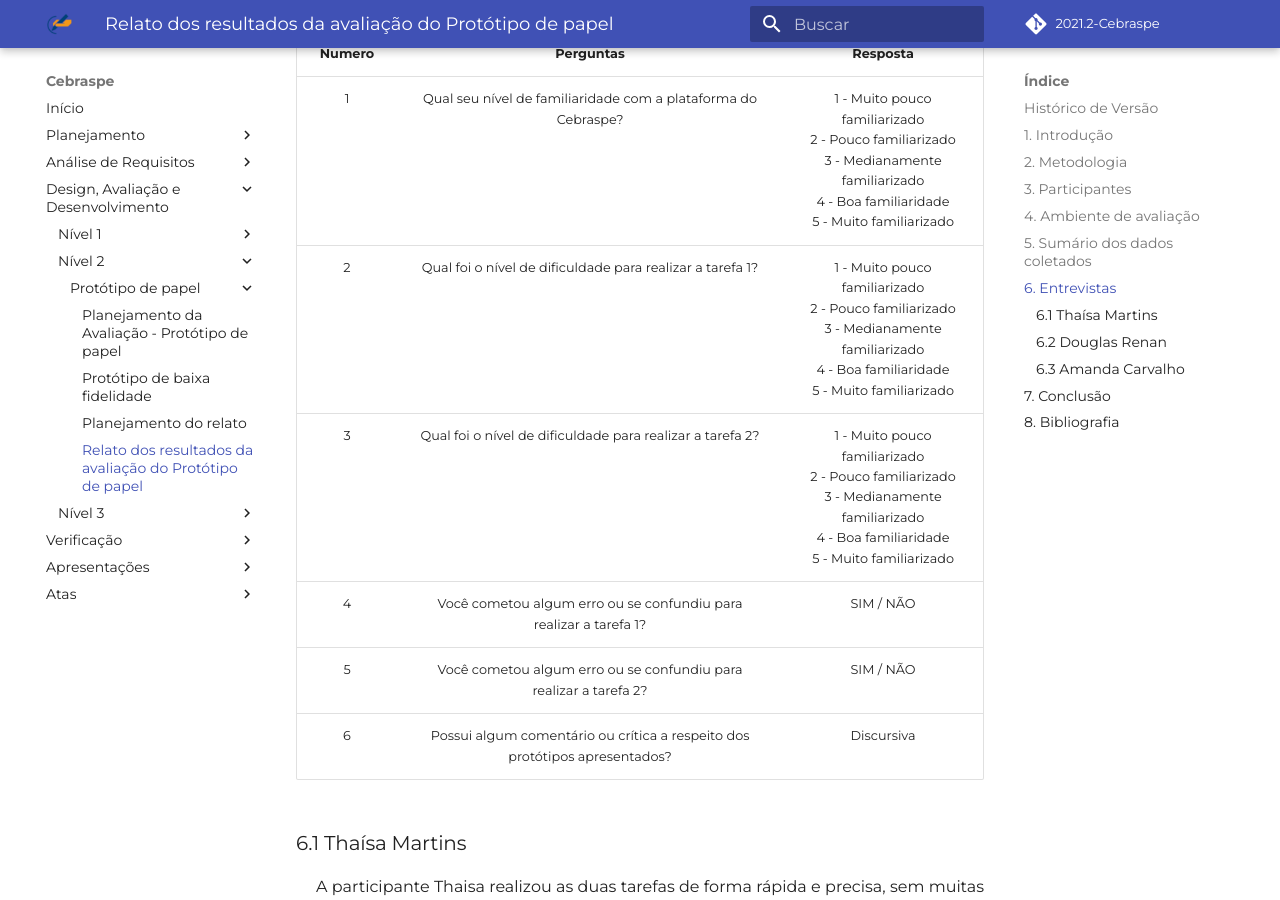
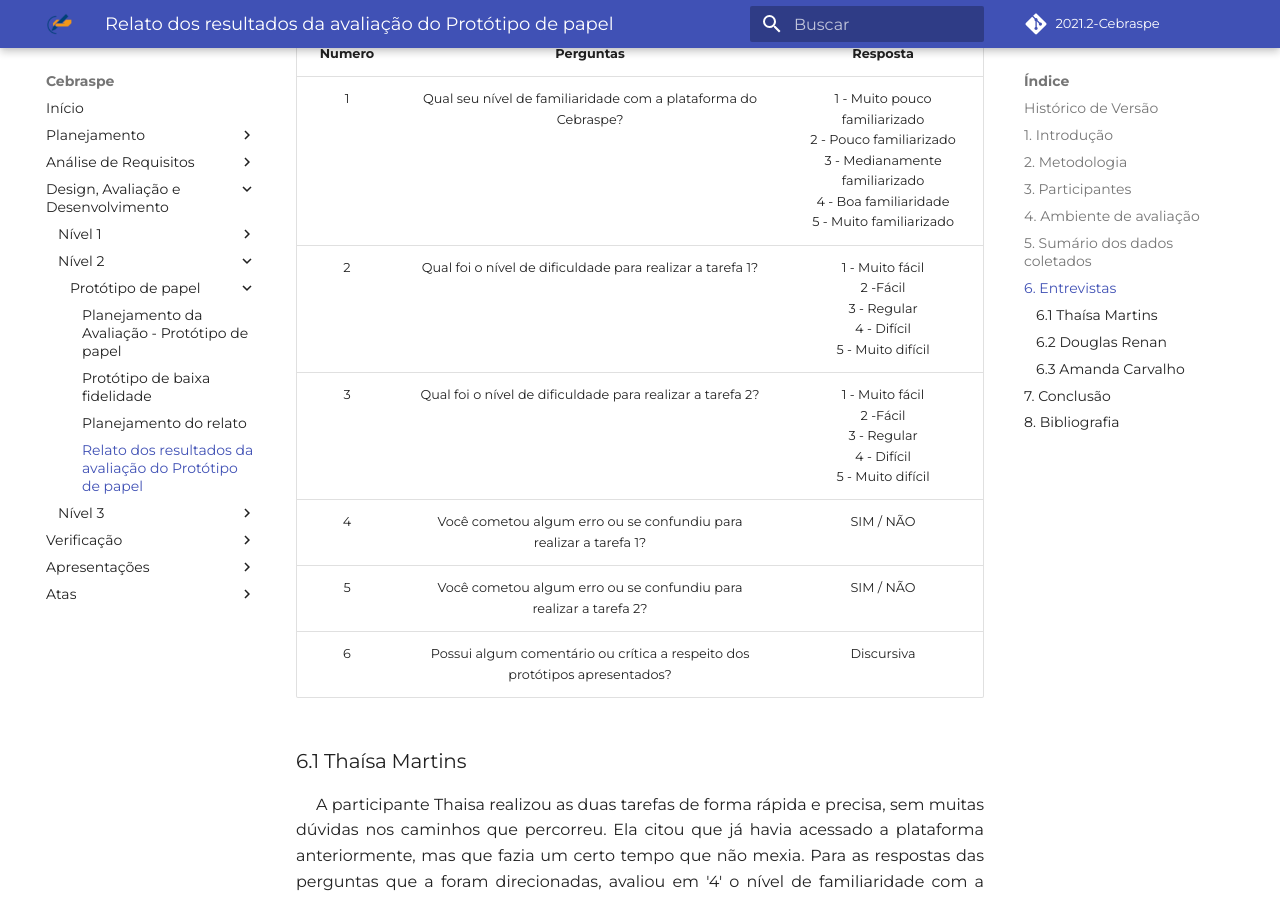
Before and after one commit to Interacao-Humano-Computador/2021.2-Cebraspe, an MkDocs documentation site: the page built from docs/Avaliação_desenvolvimento/Nivel2/relato_resultados.md, in a window 1280 px wide and 900 px high, scrolled down 2328 px. Built offline with MkDocs 1.6.1 and Material for MkDocs 9.7.7, drawn with Linux system fonts in a browser that asks for light colours; some web fonts are replaced; comment, search, counter and statistics services are not loaded.

Commit message:
#36 - att do documento

```diff
--- a/docs/Avaliação_desenvolvimento/Nivel2/relato_resultados.md
+++ b/docs/Avaliação_desenvolvimento/Nivel2/relato_resultados.md
@@ -57,8 +57,8 @@
 | Numero |                                 Perguntas                                  |                                                                     Resposta                                                                     |
 | :----: | :------------------------------------------------------------------------: | :----------------------------------------------------------------------------------------------------------------------------------------------: |
 |   1    |       Qual seu nível de familiaridade com a plataforma do Cebraspe?        | 1 - Muito pouco familiarizado <br>2 - Pouco familiarizado <br>3 - Medianamente familiarizado<br>4 - Boa familiaridade<br>5 - Muito familiarizado |
-|   2    |         Qual foi o nível de dificuldade para realizar a tarefa 1?          | 1 - Muito pouco familiarizado <br>2 - Pouco familiarizado <br>3 - Medianamente familiarizado<br>4 - Boa familiaridade<br>5 - Muito familiarizado |
-|   3    |         Qual foi o nível de dificuldade para realizar a tarefa 2?          | 1 - Muito pouco familiarizado <br>2 - Pouco familiarizado <br>3 - Medianamente familiarizado<br>4 - Boa familiaridade<br>5 - Muito familiarizado |
+|   2    |         Qual foi o nível de dificuldade para realizar a tarefa 1?          |                                1 - Muito fácil <br>2 -Fácil <br>3 - Regular <br>4 - Difícil<br>5 - Muito difícil                                 |
+|   3    |         Qual foi o nível de dificuldade para realizar a tarefa 2?          |                                1 - Muito fácil <br>2 -Fácil <br>3 - Regular <br>4 - Difícil<br>5 - Muito difícil                                 |
 |   4    |     Você cometou algum erro ou se confundiu para realizar a tarefa 1?      |                                                                    SIM / NÃO                                                                     |
 |   5    |     Você cometou algum erro ou se confundiu para realizar a tarefa 2?      |                                                                    SIM / NÃO                                                                     |
 |   6    | Possui algum comentário ou crítica a respeito dos protótipos apresentados? |                                                                    Discursiva                                                                    |
```
